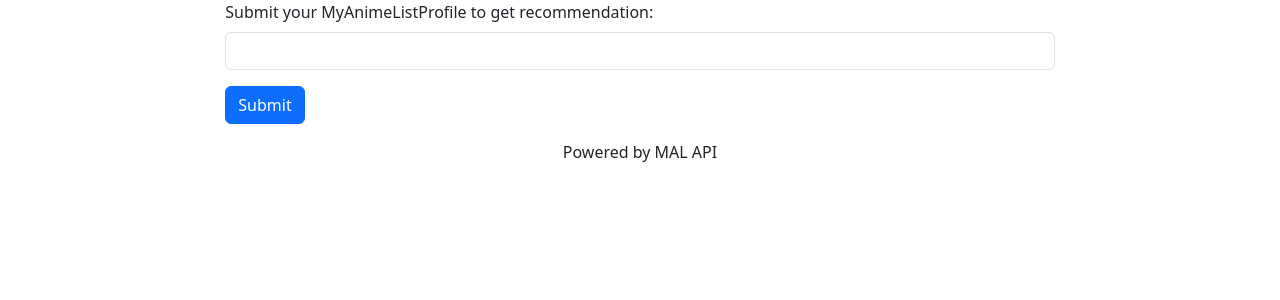
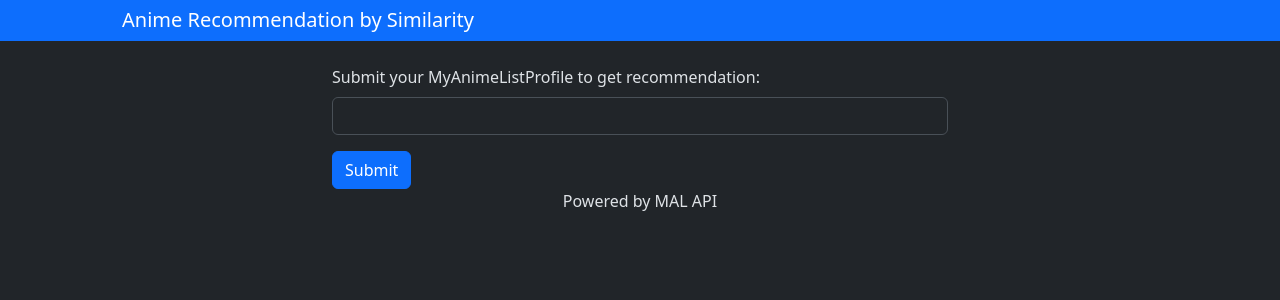
Before and after one commit to afa4/anime_recommendation_site, a Django app: page / in a window 1280 px wide. Shown: the top 300 px of the page. Run offline with Django 5.2, Linux system fonts and the light colour scheme.

Commit message:
style: template dark mode

```diff
--- a/malprofile/templates/malprofile/index.html
+++ b/malprofile/templates/malprofile/index.html
@@ -1,18 +1,34 @@
-<html>
+<!doctype html>
+<html  lang="en" data-bs-theme="dark">
   <head>
     <title>Anime Recommendation</title>
     <link href="https://cdn.jsdelivr.net/npm/bootstrap@5.3.3/dist/css/bootstrap.min.css" rel="stylesheet" integrity="sha384-QWTKZyjpPEjISv5WaRU9OFeRpok6YctnYmDr5pNlyT2bRjXh0JMhjY6hW+ALEwIH" crossorigin="anonymous" />
   </head>
 
   <body>
+    <nav class="navbar bg-primary">
+      <div class="container-fluid">
+        <div class="row">
+          <div class="col-3"></div>
+          <div class="col-6">
+            {% comment %} text color white {% endcomment %}
+
+            <span class="navbar-brand mb-0 h1" style="color: white">Anime Recommendation by Similarity</span>
+          </div>
+          <div class="col-3"></div>
+        </div>
+      </div>
+    </nav>
+    <br>
     <div class="container-fluid">
       <div class="row">
-        <div class="col-2"></div>
-        <div class="col-8">
+        <div class="col-3"></div>
+        <div class="col-6">
           {% block content %}
+
           {% endblock %}
         </div>
-        <div class="col-2"></div>
+        <div class="col-3"></div>
       </div>
     </div>
   </body>
@@ -20,7 +36,9 @@
   <footer>
     <div class="container text-center">
       <div class="row">
-        <p>Powered by MAL API</p>
+        <div class="col">
+          <p>Powered by MAL API</p>
+        </div>
       </div>
     </div>
   </footer>
--- a/malprofile/templates/malprofile/recommendation.html
+++ b/malprofile/templates/malprofile/recommendation.html
@@ -5,9 +5,9 @@
 {% for item in recommendations %}
     <p>Because you watched <b>{{item.watched_anime}}</b></p>
     <p>We recommend the following<p>
-    <ul>
+    <ul class="list-group">
     {% for recommended_anime in item.recommendation %}
-        <li>{{recommended_anime.anime_name}}</li>
+        <li class="list-group-item">{{recommended_anime.anime_name}}</li>
     {% endfor %}
     </ul>
 {% endfor %}
```
